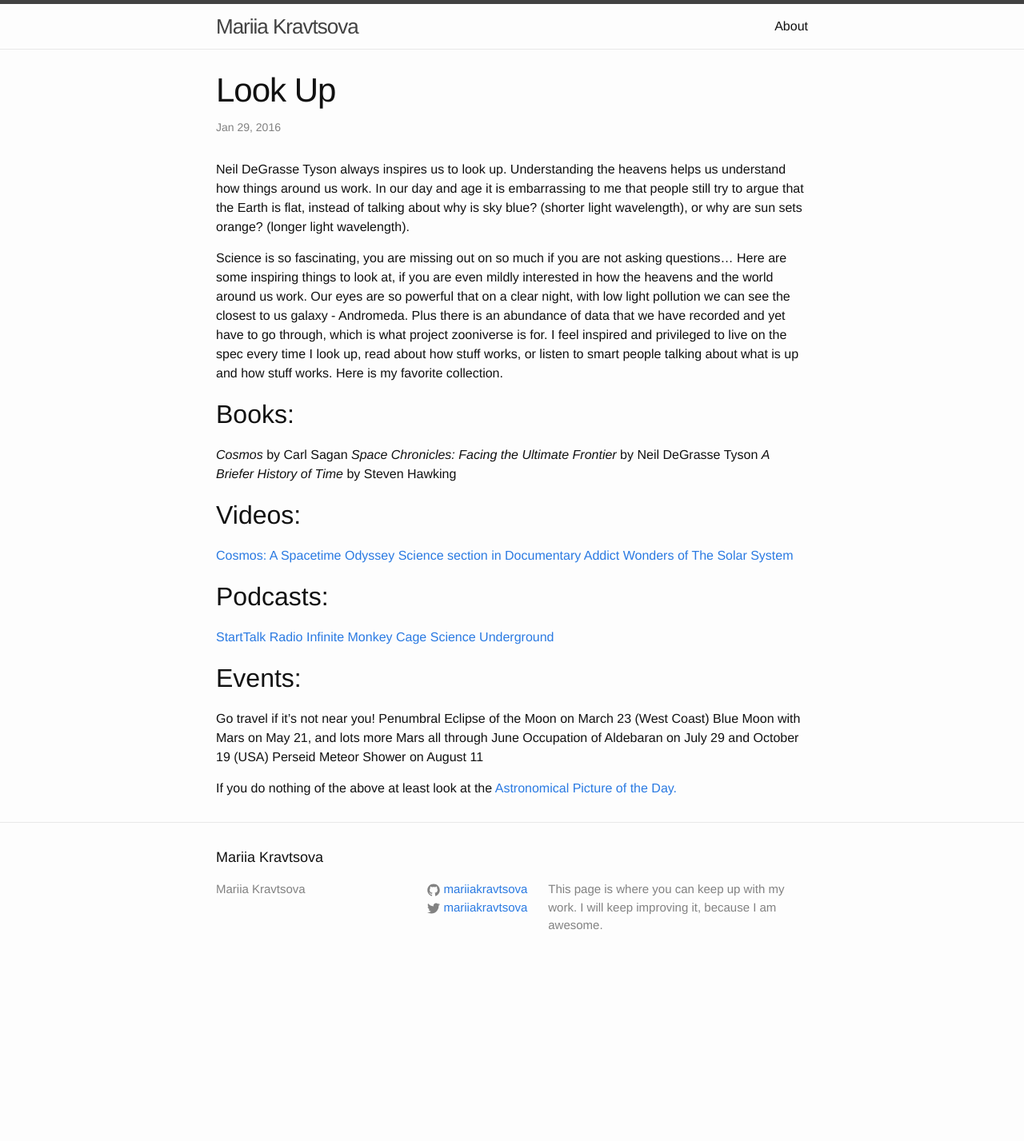
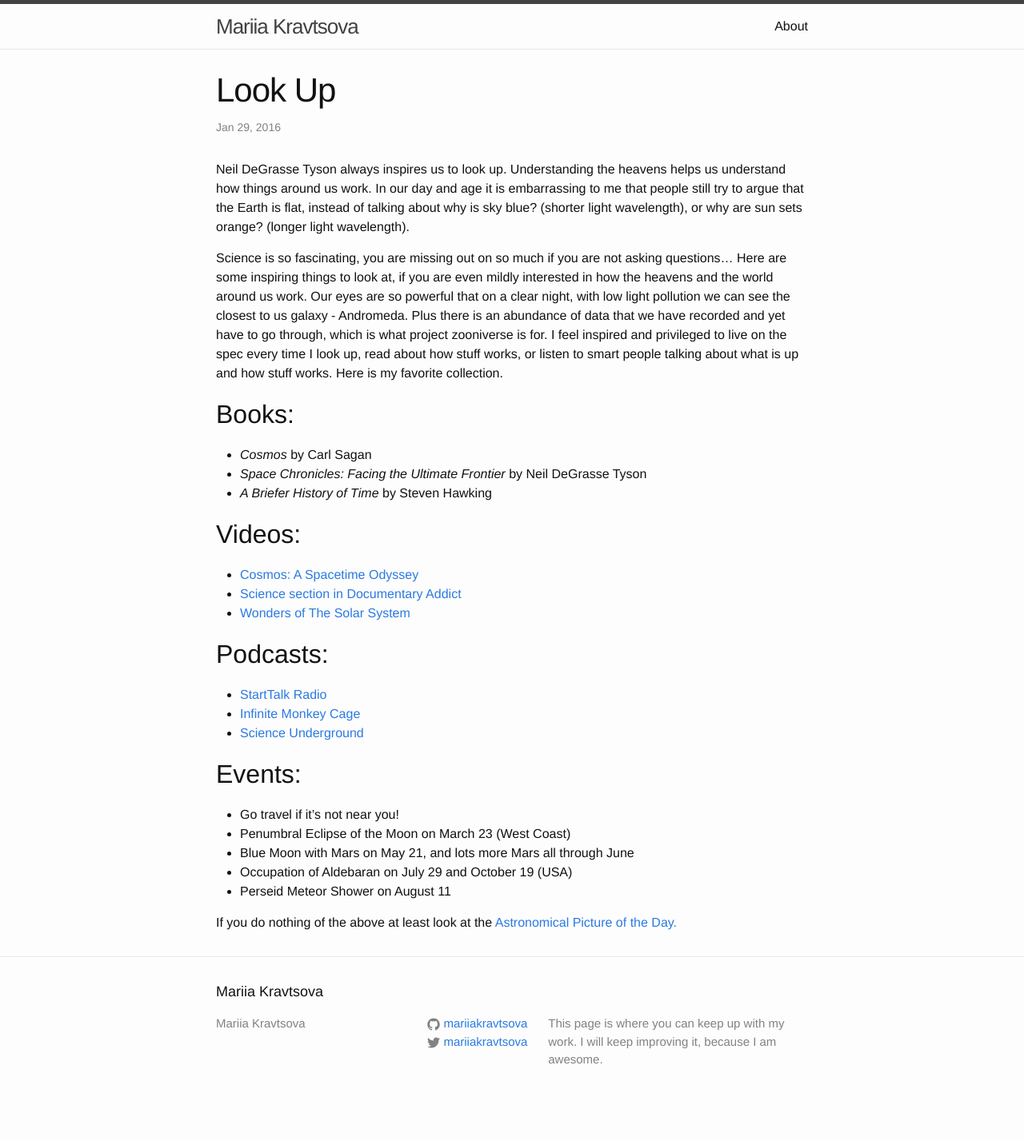
Before and after one commit to maria-kravtsova/almanac, a Jekyll site: the page built from _posts/2016-1-29-Look-Up.markdown, in a window 1280 px wide. Shown: the whole page at 80% size. Built offline with Jekyll 4.4.1, drawn with Linux system fonts in a browser that asks for light colours; comment, search, counter and statistics services are not loaded; before the commit the page ends 1259 px from its top, so only the background shows below that.

Commit message:
Fix layout

```diff
--- a/_posts/2016-1-29-Look-Up.markdown
+++ b/_posts/2016-1-29-Look-Up.markdown
@@ -12,25 +12,25 @@
 if you are even mildly interested in how the heavens and the world around us work. Our eyes are so powerful that on a clear night, with low light pollution we can see the closest to us galaxy - Andromeda. Plus there is an abundance of data that we have recorded and yet have to go through, which is what project zooniverse is for. I feel inspired and privileged to live on the spec every time I look up, read about how stuff works, or listen to smart people talking about what is up and how stuff works. Here is my favorite collection.
 
 ##Books:
-*Cosmos* by Carl Sagan
-*Space Chronicles: Facing the Ultimate Frontier* by Neil DeGrasse Tyson
-*A Briefer History of Time* by Steven Hawking
+* *Cosmos* by Carl Sagan
+* *Space Chronicles: Facing the Ultimate Frontier* by Neil DeGrasse Tyson
+* *A Briefer History of Time* by Steven Hawking
 
 ##Videos:
-[Cosmos: A Spacetime Odyssey](http://www.amazon.com/Cosmos-Spacetime-Neil-deGrasse-Tyson/dp/B00IWULQQ2)
-[Science section in Documentary Addict](http://documentaryaddict.com/categories/science)
-[Wonders of The Solar System](http://www.bbc.co.uk/programmes/b00qyxfb)
+* [Cosmos: A Spacetime Odyssey](http://www.amazon.com/Cosmos-Spacetime-Neil-deGrasse-Tyson/dp/B00IWULQQ2)
+* [Science section in Documentary Addict](http://documentaryaddict.com/categories/science)
+* [Wonders of The Solar System](http://www.bbc.co.uk/programmes/b00qyxfb)
 
 ##Podcasts:
-[StartTalk Radio](http://www.startalkradio.net)
-[Infinite Monkey Cage](http://www.bbc.co.uk/programmes/b00snr0w)
-[Science Underground](http://scienceunderground.org)
+* [StartTalk Radio](http://www.startalkradio.net)
+* [Infinite Monkey Cage](http://www.bbc.co.uk/programmes/b00snr0w)
+* [Science Underground](http://scienceunderground.org)
 
 ##Events:
-Go travel if it’s not near you!
-Penumbral Eclipse of the Moon on March 23 (West Coast)
-Blue Moon with Mars on May 21, and lots more Mars all through June
-Occupation of Aldebaran on July 29 and October 19 (USA)
-Perseid Meteor Shower on August 11
+* Go travel if it’s not near you!
+* Penumbral Eclipse of the Moon on March 23 (West Coast)
+* Blue Moon with Mars on May 21, and lots more Mars all through June
+* Occupation of Aldebaran on July 29 and October 19 (USA)
+* Perseid Meteor Shower on August 11
 
 If you do nothing of the above at least look at the [Astronomical Picture of the Day.](apod.nasa.gov)
```
